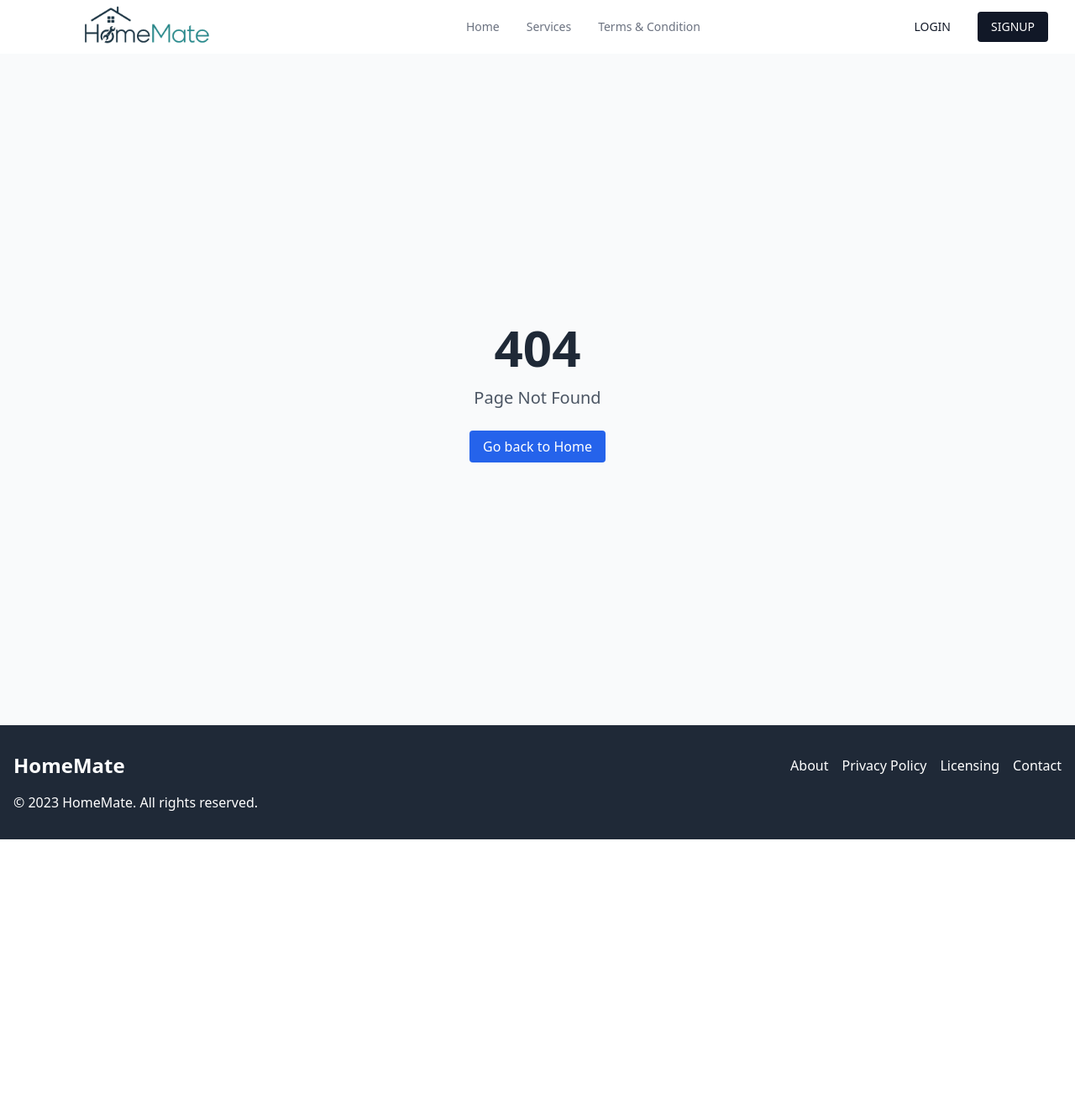
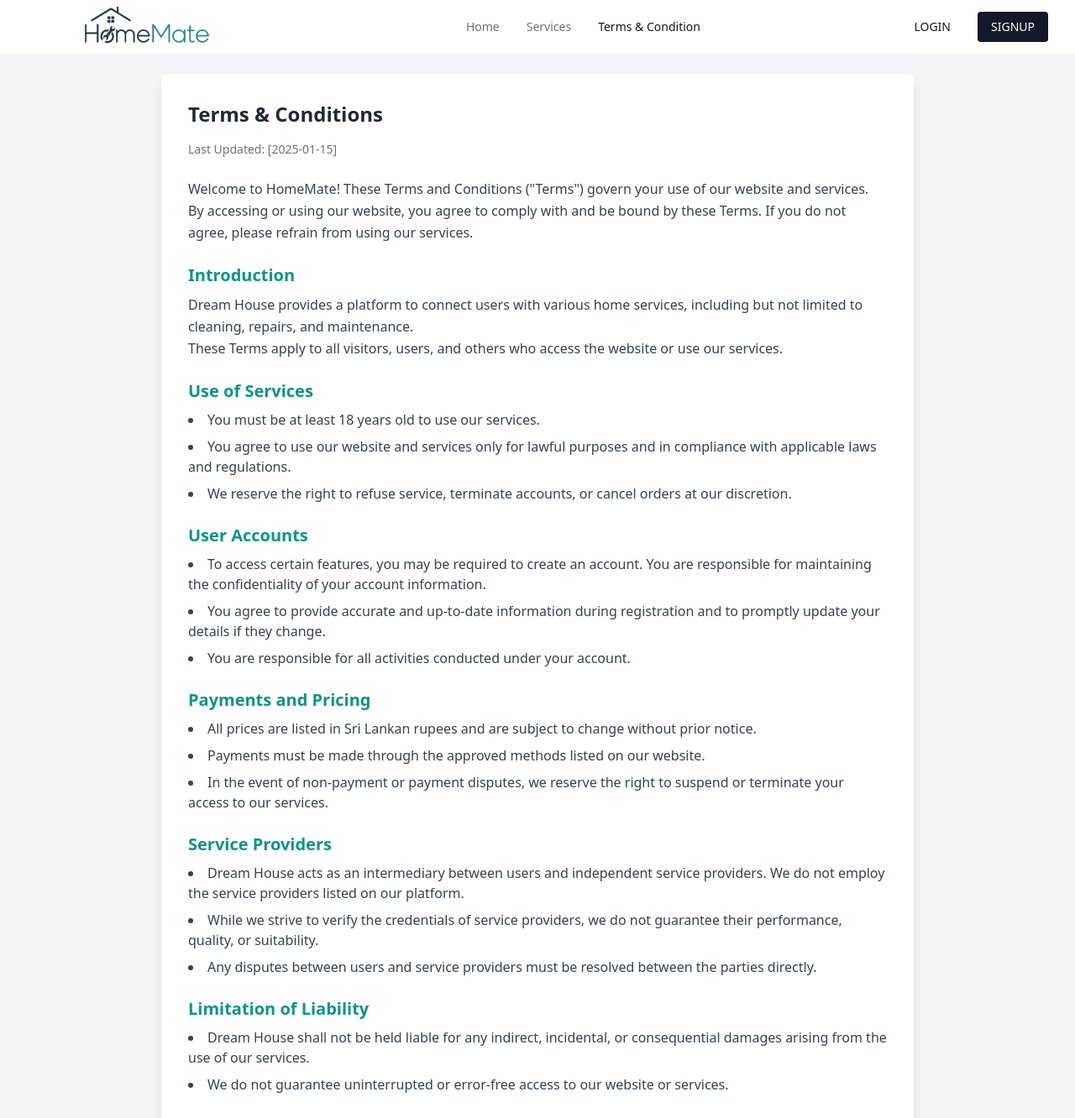
Before and after one commit to RMCV-Rajapaksha/The-Home-Services-Booking-System, a React (Create React App) app in the folder frontend/: page /terms-conditions in a window 1280 px wide. Before the commit this address had no page. Shown: the top 1332 px of the page at 84% size. Before the commit the page ends 1000 px from the top, so only its background shows below. Built offline with nearby package versions, Linux system fonts and the light colour scheme.

Commit message:
terms and condition

```diff
--- a/frontend/src/App.js
+++ b/frontend/src/App.js
@@ -10,6 +10,7 @@ import PrivateLayout from "./components/layout/PrivateLayout";
 import Profile from "./pages/Profile";
 import CreatePost from "./pages/CreatePost";
 import UpdatePost from "./pages/UpdatePost";
+import TermsConditions from "./pages/Terms-Conditions";
 
 function App() {
   return (
@@ -19,6 +20,7 @@ function App() {
           <Route path="signup" element={<Signup />} />
           <Route path="login" element={<Login />} />
           <Route path="service" element={<Service />} />
+          <Route path="terms-conditions" element={<TermsConditions />} />
           <Route path="/" element={<Home />} />
           <Route path="*" element={<NotFound />} />
         </Route>
--- a/frontend/src/components/PublicNavbar.jsx
+++ b/frontend/src/components/PublicNavbar.jsx
@@ -48,7 +48,7 @@ const PublicNavbar = () => {
               Services
             </NavLink>
             <NavLink
-              to="/terms"
+              to="/terms-conditions"
               className={({ isActive }) =>
                 `text-sm font-medium transition-colors ${
                   isActive
--- /dev/null
+++ b/frontend/src/pages/Terms-Conditions.jsx
@@ -0,0 +1,119 @@
+import React from 'react';
+
+function TermsConditions() {
+  return (
+    <div className="p-6 bg-gray-100 min-h-screen">
+      <div className="max-w-4xl mx-auto bg-white shadow-lg rounded-lg p-8">
+        <h1 className="text-2xl font-bold text-gray-800 mb-4">Terms & Conditions</h1>
+        <p className="text-sm text-gray-500 mb-6">
+          Last Updated: <span className="font-medium">[2025-01-15]</span>
+        </p>
+
+        <div className="space-y-6">
+          <section>
+            <p className="text-gray-700 leading-relaxed">
+              Welcome to HomeMate! These Terms and Conditions ("Terms") govern your use of our website and services. By accessing or using our website, you agree to comply with and be bound by these Terms. If you do not agree, please refrain from using our services.
+            </p>
+          </section>
+
+          <section>
+            <h2 className="text-xl font-semibold text-teal-600 mb-2">Introduction</h2>
+            <p className="text-gray-700 leading-relaxed">
+              Dream House provides a platform to connect users with various home services, including but not limited to cleaning, repairs, and maintenance.
+            </p>
+            <p className="text-gray-700 leading-relaxed">
+              These Terms apply to all visitors, users, and others who access the website or use our services.
+            </p>
+          </section>
+
+          <section>
+            <h2 className="text-xl font-semibold text-teal-600 mb-2">Use of Services</h2>
+            <ul className="list-disc list-inside text-gray-700 space-y-2">
+              <li>You must be at least 18 years old to use our services.</li>
+              <li>You agree to use our website and services only for lawful purposes and in compliance with applicable laws and regulations.</li>
+              <li>We reserve the right to refuse service, terminate accounts, or cancel orders at our discretion.</li>
+            </ul>
+          </section>
+
+          <section>
+            <h2 className="text-xl font-semibold text-teal-600 mb-2">User Accounts</h2>
+            <ul className="list-disc list-inside text-gray-700 space-y-2">
+              <li>To access certain features, you may be required to create an account. You are responsible for maintaining the confidentiality of your account information.</li>
+              <li>You agree to provide accurate and up-to-date information during registration and to promptly update your details if they change.</li>
+              <li>You are responsible for all activities conducted under your account.</li>
+            </ul>
+          </section>
+
+          <section>
+            <h2 className="text-xl font-semibold text-teal-600 mb-2">Payments and Pricing</h2>
+            <ul className="list-disc list-inside text-gray-700 space-y-2">
+              <li>All prices are listed in Sri Lankan rupees and are subject to change without prior notice.</li>
+              <li>Payments must be made through the approved methods listed on our website.</li>
+              <li>In the event of non-payment or payment disputes, we reserve the right to suspend or terminate your access to our services.</li>
+            </ul>
+          </section>
+
+          <section>
+            <h2 className="text-xl font-semibold text-teal-600 mb-2">Service Providers</h2>
+            <ul className="list-disc list-inside text-gray-700 space-y-2">
+              <li>Dream House acts as an intermediary between users and independent service providers. We do not employ the service providers listed on our platform.</li>
+              <li>While we strive to verify the credentials of service providers, we do not guarantee their performance, quality, or suitability.</li>
+              <li>Any disputes between users and service providers must be resolved between the parties directly.</li>
+            </ul>
+          </section>
+
+          <section>
+            <h2 className="text-xl font-semibold text-teal-600 mb-2">Limitation of Liability</h2>
+            <ul className="list-disc list-inside text-gray-700 space-y-2">
+              <li>Dream House shall not be held liable for any indirect, incidental, or consequential damages arising from the use of our services.</li>
+              <li>We do not guarantee uninterrupted or error-free access to our website or services.</li>
+            </ul>
+          </section>
+
+          <section>
+            <h2 className="text-xl font-semibold text-teal-600 mb-2">Intellectual Property</h2>
+            <ul className="list-disc list-inside text-gray-700 space-y-2">
+              <li>All content on the Dream House website, including text, graphics, logos, and software, is the property of Dream House or its licensors and is protected by intellectual property laws.</li>
+              <li>You may not reproduce, distribute, or use any content from our website without prior written consent.</li>
+            </ul>
+          </section>
+
+          <section>
+            <h2 className="text-xl font-semibold text-teal-600 mb-2">Termination</h2>
+            <ul className="list-disc list-inside text-gray-700 space-y-2">
+              <li>We reserve the right to terminate or suspend access to our services without prior notice for violations of these Terms.</li>
+              <li>Upon termination, your right to use our services will immediately cease.</li>
+            </ul>
+          </section>
+
+          <section>
+            <h2 className="text-xl font-semibold text-teal-600 mb-2">Changes to Terms</h2>
+            <ul className="list-disc list-inside text-gray-700 space-y-2">
+              <li>Dream House reserves the right to modify these Terms at any time. Changes will be posted on this page with an updated "Last Updated" date.</li>
+              <li>Continued use of our services after changes constitutes acceptance of the revised Terms.</li>
+            </ul>
+          </section>
+
+          <section>
+            <h2 className="text-xl font-semibold text-teal-600 mb-2">Governing Law</h2>
+            <ul className="list-disc list-inside text-gray-700 space-y-2">
+              <li>These Terms are governed by the laws of [Insert Jurisdiction].</li>
+              <li>Any disputes arising under these Terms shall be subject to the exclusive jurisdiction of the courts in [Insert Jurisdiction].</li>
+            </ul>
+          </section>
+
+          <section>
+            <h2 className="text-xl font-semibold text-teal-600 mb-2">Contact Us</h2>
+            <ul className="list-disc list-inside text-gray-700 space-y-2">
+              <li>Email: homemate@gmail.com</li>
+              <li>Phone: +94114455776</li>
+              <li>Address: Galle</li>
+            </ul>
+          </section>
+        </div>
+      </div>
+    </div>
+  );
+}
+
+export default TermsConditions;
```
Also changed, not shown: 1 other file (tests, documents, lock files or other folders).
